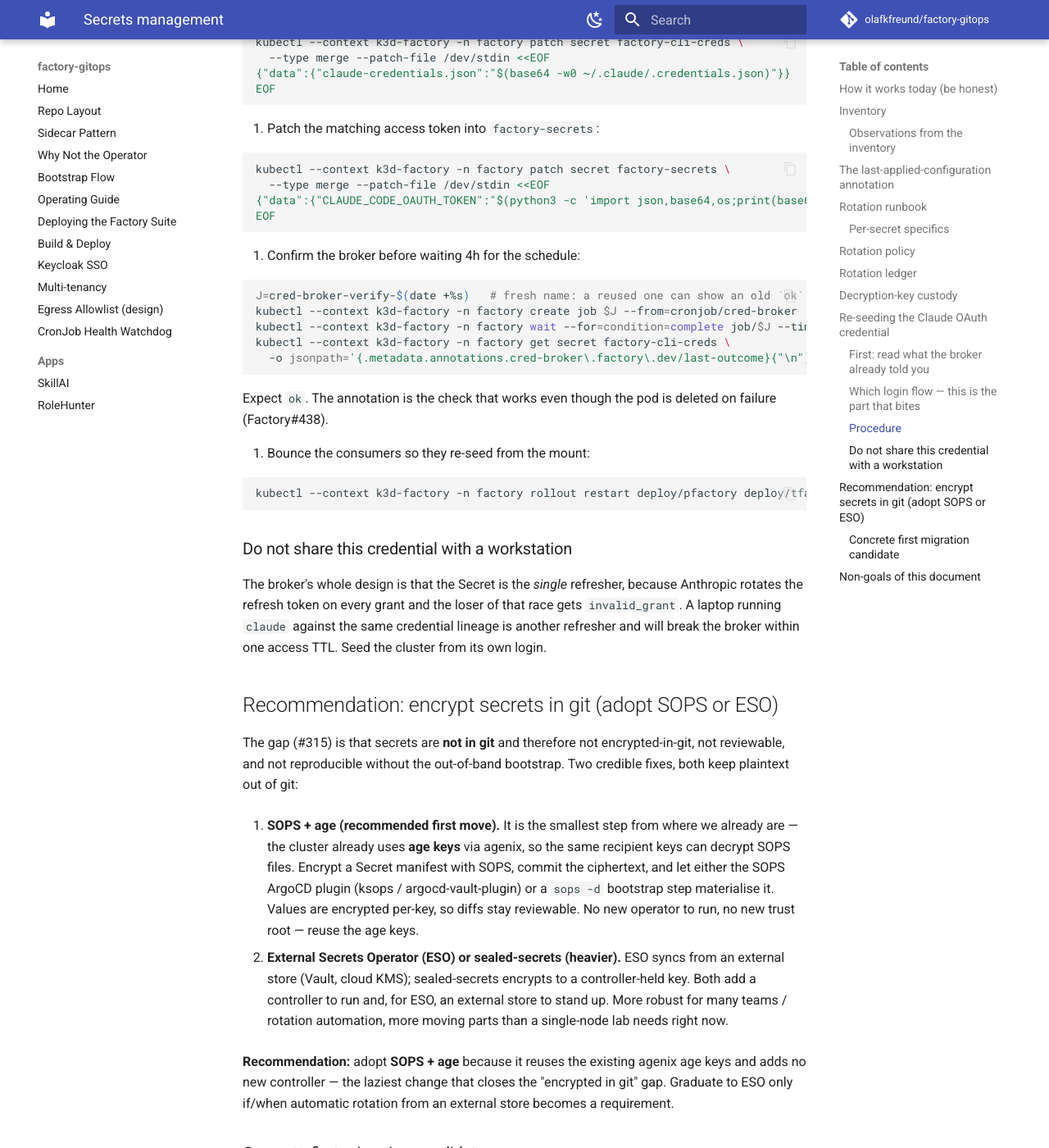
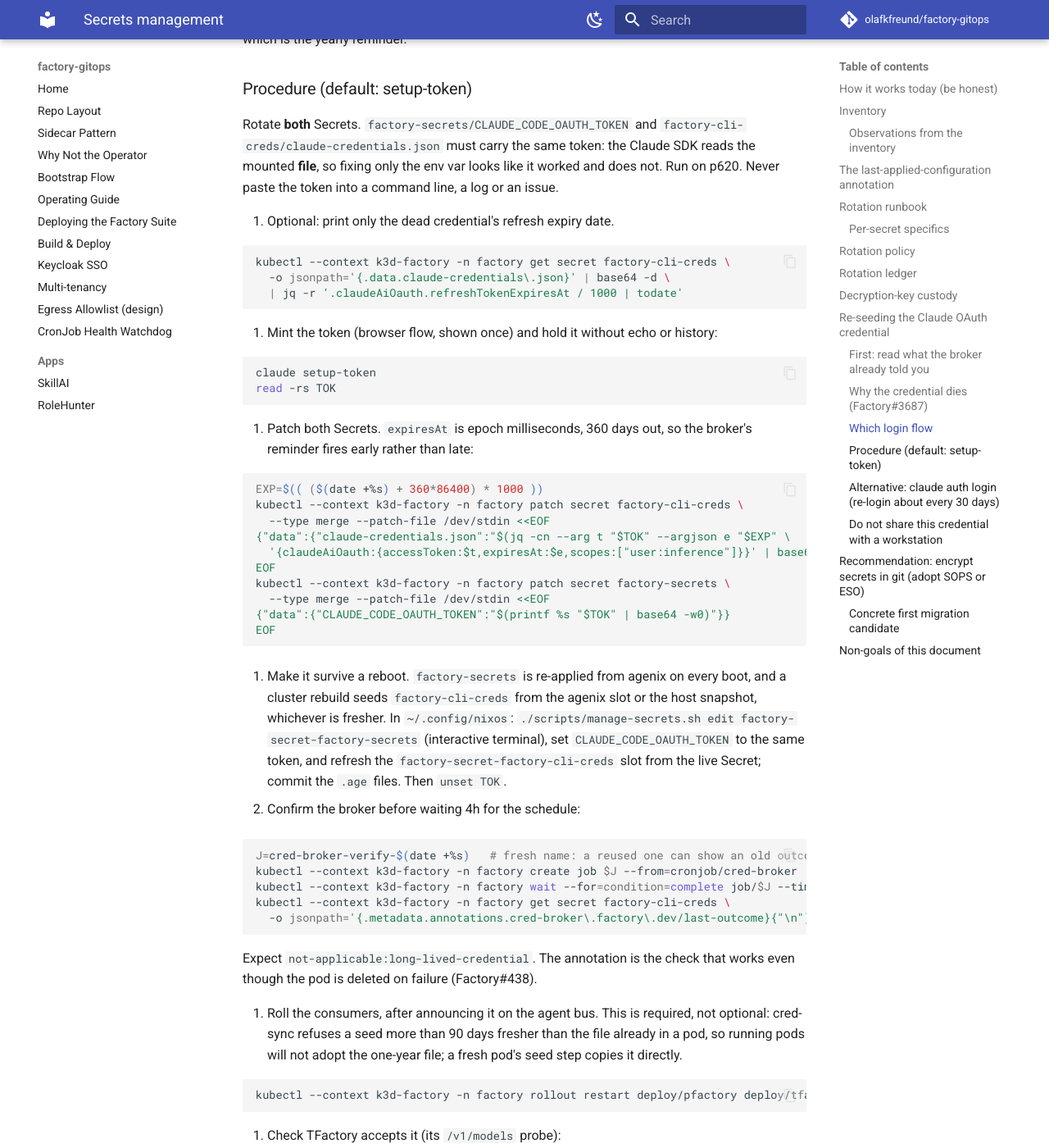
Before and after one commit to olafkfreund/factory-gitops, an MkDocs documentation site: the page built from docs/secrets-management.md, in a window 1280 px wide and 1400 px high, scrolled down 11500 px. Shown: the whole window at 82% size. Built offline with MkDocs 1.6.1 and Material for MkDocs 9.7.7, drawn with Linux system fonts in a browser that asks for light colours; comment, search, counter and statistics services are not loaded; some of the changed text lies outside the part shown.

Commit message:
fix(cred-broker): setup-token default and 7-day refresh-token expiry alert (Factory#3687)
Plan steps 1-3 (lead). Broker warns when refreshTokenExpiresAt is within 7 days, docs make setup-token the default flow, application.yaml comment corrected.

Co-Authored-By: Claude Opus 5.5 <noreply@anthropic.com>
Claude-Session: https://claude.ai/code/session_01WtDyDqabJ8SR4gD3ubwYx1

````diff
--- a/docs/secrets-management.md
+++ b/docs/secrets-management.md
@@ -34,9 +34,11 @@ Consequences:
 - A cluster rebuild depends on the bootstrap re-creating every Secret; a Secret
   whose key drifts from what a consumer expects fails silently (this exact class
   of bug bit the KEDA scaler — see `apps/keda/scaledobjects/triggerauthentication.yaml`).
-- Only **one** secret rotates automatically (the Claude OAuth cred, via the
-  cred-broker CronJob). Everything else is manual, on the schedule in
-  [Rotation policy](#rotation-policy).
+- No secret rotates itself for good. The cred-broker CronJob only refreshes a
+  `claude auth login` credential until its fixed ~30-day lineage ends and watches the
+  expiry of a `claude setup-token` one; both need a human re-seed
+  ([Re-seeding](#re-seeding-the-claude-oauth-credential)). Everything else is manual,
+  on the schedule in [Rotation policy](#rotation-policy).
 
 ## Inventory
 
@@ -48,7 +50,7 @@ All are namespace `factory` and seeded via agenix on p510 unless noted.
 | `factory-secrets` | POSTGRES_PASSWORD, GITHUB_TOKEN, APP_API_TOKEN, CFACTORY_READ_KEY, AIFACTORY_TRUSTED_PLAN_KEY_PFACTORY, PFACTORY_CONTRACT_SIGNING_KEY__PF-2026-10 (Ed25519 seed, TFactory#1432), {PFACTORY,TFACTORY,AIFACTORY}_JWT_SECRET, {PFACTORY,TFACTORY,AIFACTORY}_OIDC_CLIENT_SECRET, OPENAI_API_KEY, OPENAI_COMPATIBLE_API_KEY, GEMINI_API_KEY, CONTEXT7_KEY, LANGCHAIN_API_KEY, RAPIDAPI_KEY, CLAUDE_CODE_OAUTH_TOKEN, OLLAMA_API_KEY, CFACTORY_AUDIT_HMAC_SECRET, CFACTORY_CREDENTIAL_KEY, KMS_FERNET_KEY (aifactory at-rest key; rotation re-encrypts, see AIFactory `python -m server.crypto`) | pfactory, tfactory, aifactory, cfactory, backups, keda triggerauth | Manual (agenix). The catch-all secret — highest blast radius. |
 | `minio-creds` | S3_ACCESS_KEY, S3_SECRET_KEY | minio, minio bucket-init, pfactory, tfactory, aifactory, backups | Manual (agenix). Rotate = recreate + bounce minio and every consumer. |
 | `minio-kms` | MINIO_KMS_SECRET_KEY | minio | Manual (agenix). The object-encryption KEK — see docs/encryption-at-rest.md; compromise-only rotation, see [Rotation policy](#rotation-policy). |
-| `factory-cli-creds` | claude-credentials.json (+ codex/copilot/gemini keys) | pfactory, tfactory, aifactory (mounted) | AUTOMATIC — cred-broker CronJob (`apps/cred-broker`) refreshes the Claude OAuth token every 4h. Others manual. |
+| `factory-cli-creds` | claude-credentials.json (+ codex/copilot/gemini keys) | pfactory, tfactory, aifactory (mounted) | Claude credential: `claude setup-token` (about 1 year) re-seeded by hand; cred-broker (`apps/cred-broker`) watches the expiry and refreshes only an `auth login` credential. Others manual. |
 | `factory-db-pfactory` | DATABASE_URL | pfactory | Manual (agenix). Derived from POSTGRES_PASSWORD; rotate together. |
 | `factory-db-tfactory` | DATABASE_URL | tfactory | Manual (agenix). As above. |
 | `factory-db-aifactory` | DATABASE_URL | aifactory | Manual (agenix). As above. |
@@ -73,8 +75,8 @@ controllers, not the app-seeding path): `kedaorg-certs` (KEDA operator TLS),
   `factory-secrets` (Postgres server + KEDA), the three `factory-db-*`
   DATABASE_URLs, and any manual psql. Rotating it is a multi-step dance
   (below) — a good argument for the ESO/SOPS templating recommended below.
-- Only `factory-cli-creds`' Claude token self-heals. Every other credential is a
-  manual, undocumented-until-now rotation.
+- Nothing self-heals past a credential's own expiry: the Claude token needs a
+  re-seed (about yearly with `setup-token`) and every other credential is a manual rotation.
 
 ## The last-applied-configuration annotation
 
@@ -179,8 +181,8 @@ General shape for the manual (agenix) secrets:
 - **minio-kms** (the KEK): compromise-only, never a plain swap — see the
   emergency path in [Rotation policy](#rotation-policy).
 
-- **factory-cli-creds** (Claude OAuth): normally hands-off (cred-broker). Only
-  needs a human when the refresh token is consumed/expired. Full procedure in
+- **factory-cli-creds** (Claude OAuth): a `claude setup-token` credential lasts about
+  a year; cred-broker only watches it. Needs a human at expiry. Full procedure in
   [Re-seeding the Claude OAuth credential](#re-seeding-the-claude-oauth-credential).
 
 - **oauth2-proxy-\*** cookie-secret: must be a 16/24/32-byte value; regenerate
@@ -204,7 +206,7 @@ General shape for the manual (agenix) secrets:
 | Data-encryption roots | `KMS_FERNET_KEY` (aifactory) | 365d | Envelope: `python -m server.crypto rotate-root` with `KMS_FERNET_KEY_NEW` set re-wraps the data keys, then the env is flipped (AIFactory `server/crypto/__main__.py`). |
 | Data-encryption roots | `CFACTORY_CREDENTIAL_KEY` | 365d | Multi-key: prepend `<new-id>:<key>,`, keeping old ids listed until records are re-wrapped (`cfactory/config.py`). |
 | Data-encryption roots | `minio-kms` KEK | **compromise only** | Single-key mode can't hold old and new at once, so there's no scheduled rotation until KES. On compromise, follow the emergency runbook (untested, needs downtime) in [`encryption-at-rest.md`](encryption-at-rest.md#kek-compromise-emergency-re-encryption-untested). |
-| Claude OAuth | `factory-cli-creds`, `CLAUDE_CODE_OAUTH_TOKEN` | n/a | Automated by cred-broker. Referenced only; unchanged. |
+| Claude OAuth | `factory-cli-creds`, `CLAUDE_CODE_OAUTH_TOKEN` | ~360d (`setup-token`) | Manual re-seed; cred-broker opens an issue when the expiry is near. See [Re-seeding](#re-seeding-the-claude-oauth-credential). Referenced only. |
 
 Triggers that force an immediate rotation, whatever the age: suspected or
 confirmed leak (including a value seen in a log, an annotation or a
@@ -296,8 +298,10 @@ or fingerprints belong in this repo.
 
 The broker opens a GitHub issue (label `cred-broker`, on `ALERT_REPO`) on the first
 refresh rejected with `invalid_grant`, and on any other failed refresh while the
-access token has `ALERT_WITHIN_HOURS` (default 5) or less left. The body carries
-`last-outcome`, `access-expires-at` and these steps (Factory#3687). It needs
+access token has `ALERT_WITHIN_HOURS` (default 5) or less left. For a refreshable
+(`auth login`) credential it also opens one 7 days before, or after, the refresh token's own
+expiry (`refresh-token-expiring`, date in `last-detail`). The body carries
+`last-outcome`, `access-expires-at` and a pointer to this section (Factory#3687). It needs
 `factory-secrets/GITHUB_TOKEN`; without it the broker logs `alerting inert` and still
 rotates. It raises nothing for a long-lived credential (more than 30 days left).
 
@@ -317,33 +321,109 @@ kubectl --context k3d-factory -n factory get secret factory-cli-creds \
 - `last-outcome` of `refresh-rejected:invalid_grant` is the case this section
   covers.
 
-### Which login flow — this is the part that bites
+### Why the credential dies (Factory#3687)
 
-Two different Claude credentials can land in this Secret and only one of them
-works with the broker.
+A `claude auth login` refresh-token lineage has a **fixed lifetime of about 30 days from the
+login**. Rotating the refresh token does not extend it, so the broker cannot keep an
+`auth login` credential alive: the file carries `claudeAiOauth.refreshTokenExpiresAt`, and
+the first `invalid_grant` ("Refresh token expired") comes shortly after that date. This is
+why the credential seeded on 2026-10-06 stopped on 2026-11-05. Earlier incidents were mostly
+cluster rebuilds and outages, not expiries.
 
-| Flow | Access TTL | Refresh token usable by cred-broker? |
-|---|---|---|
-| `claude auth login` | ~8h | **Yes** — this is what the broker is built for |
-| `claude setup-token` | ~1 year | **No** — the broker fails `invalid_grant` forever |
+### Which login flow
 
-Factory#437 was a `setup-token` credential: the fleet was fine (364 days of
-access left) but every 4h refresh failed and would have kept failing after any
-number of re-seeds using the same flow. If you re-seed, use `claude auth login`.
+| Flow | Lifetime | Refresh | Owner effort |
+|---|---|---|---|
+| `claude setup-token` (**default**) | about 1 year | none; the broker reports `not-applicable:long-lived-credential` | one re-seed a year |
+| `claude auth login` (alternative) | access 8h, refresh lineage about 30 days | broker refreshes every 4h, cannot extend the lineage | re-login about every 30 days; broker issue 7 days ahead |
 
-If you deliberately want the long-lived `setup-token` instead, then cred-broker
-is the wrong control for this credential — suspend it and monitor the expiry
-date rather than leaving a job to fail six times a day.
+A setup-token is inference-only (scope `user:inference`); nothing in this repo needs more.
+It is valid for a year if leaked, so treat it like any long-lived secret. Keep the broker
+scheduled with a setup-token: at 30 days of runway or less it goes red (`no-refresh-token`)
+and opens the issue, which is the yearly reminder.
 
-### Procedure
+### Procedure (default: setup-token)
 
 Rotate **both** Secrets. `factory-secrets/CLAUDE_CODE_OAUTH_TOKEN` and
-`factory-cli-creds/claude-credentials.json` must carry the same access token —
-the Claude SDK reads the mounted **file**, so fixing only the env var looks like
-it worked and does not.
+`factory-cli-creds/claude-credentials.json` must carry the same token: the Claude SDK
+reads the mounted **file**, so fixing only the env var looks like it worked and does not.
+Run on p620. Never paste the token into a command line, a log or an issue.
 
-1. On a machine with the CLI, `claude auth login`. This writes
-   `~/.claude/.credentials.json`.
+0. Optional: print only the dead credential's refresh expiry date.
+
+   ```sh
+   kubectl --context k3d-factory -n factory get secret factory-cli-creds \
+     -o jsonpath='{.data.claude-credentials\.json}' | base64 -d \
+     | jq -r '.claudeAiOauth.refreshTokenExpiresAt / 1000 | todate'
+   ```
+
+1. Mint the token (browser flow, shown once) and hold it without echo or history:
+
+   ```sh
+   claude setup-token
+   read -rs TOK
+   ```
+
+2. Patch both Secrets. `expiresAt` is epoch milliseconds, 360 days out, so the broker's
+   reminder fires early rather than late:
+
+   ```sh
+   EXP=$(( ($(date +%s) + 360*86400) * 1000 ))
+   kubectl --context k3d-factory -n factory patch secret factory-cli-creds \
+     --type merge --patch-file /dev/stdin <<EOF
+   {"data":{"claude-credentials.json":"$(jq -cn --arg t "$TOK" --argjson e "$EXP" \
+     '{claudeAiOauth:{accessToken:$t,expiresAt:$e,scopes:["user:inference"]}}' | base64 -w0)"}}
+   EOF
+   kubectl --context k3d-factory -n factory patch secret factory-secrets \
+     --type merge --patch-file /dev/stdin <<EOF
+   {"data":{"CLAUDE_CODE_OAUTH_TOKEN":"$(printf %s "$TOK" | base64 -w0)"}}
+   EOF
+   ```
+
+3. Make it survive a reboot. `factory-secrets` is re-applied from agenix on every boot, and
+   a cluster rebuild seeds `factory-cli-creds` from the agenix slot or the host snapshot,
+   whichever is fresher. In `~/.config/nixos`:
+   `./scripts/manage-secrets.sh edit factory-secret-factory-secrets` (interactive terminal),
+   set `CLAUDE_CODE_OAUTH_TOKEN` to the same token, and refresh the
+   `factory-secret-factory-cli-creds` slot from the live Secret; commit the `.age` files.
+   Then `unset TOK`.
+
+4. Confirm the broker before waiting 4h for the schedule:
+
+   ```sh
+   J=cred-broker-verify-$(date +%s)   # fresh name: a reused one can show an old outcome
+   kubectl --context k3d-factory -n factory create job $J --from=cronjob/cred-broker
+   kubectl --context k3d-factory -n factory wait --for=condition=complete job/$J --timeout=120s
+   kubectl --context k3d-factory -n factory get secret factory-cli-creds \
+     -o jsonpath='{.metadata.annotations.cred-broker\.factory\.dev/last-outcome}{"\n"}'
+   ```
+
+   Expect `not-applicable:long-lived-credential`. The annotation is the check that works
+   even though the pod is deleted on failure (Factory#438).
+
+5. Roll the consumers, after announcing it on the agent bus. This is required, not optional:
+   cred-sync refuses a seed more than 90 days fresher than the file already in a pod, so
+   running pods will not adopt the one-year file; a fresh pod's seed step copies it directly.
+
+   ```sh
+   kubectl --context k3d-factory -n factory rollout restart deploy/pfactory deploy/tfactory deploy/aifactory
+   ```
+
+6. Check TFactory accepts it (its `/v1/models` probe):
+
+   ```sh
+   kubectl --context k3d-factory get --raw \
+     /api/v1/namespaces/factory/services/tfactory:3103/proxy/api/health \
+     | jq '.. | objects | select(has("validity"))'
+   ```
+
+   Expect `"validity": "valid"`. Then close the `cred-broker` issue.
+
+### Alternative: `claude auth login` (re-login about every 30 days)
+
+Same two Secrets, same verify and roll steps; only the credential differs.
+
+1. On a machine with the CLI, `claude auth login`. This writes `~/.claude/.credentials.json`.
 
 2. Patch the file into `factory-cli-creds` without clobbering the sibling
    codex/copilot/gemini keys. Keep the value off the command line:
@@ -364,24 +444,8 @@ it worked and does not.
    EOF
    ```
 
-4. Confirm the broker before waiting 4h for the schedule:
-
-   ```sh
-   J=cred-broker-verify-$(date +%s)   # fresh name: a reused one can show an old `ok`
-   kubectl --context k3d-factory -n factory create job $J --from=cronjob/cred-broker
-   kubectl --context k3d-factory -n factory wait --for=condition=complete job/$J --timeout=120s
-   kubectl --context k3d-factory -n factory get secret factory-cli-creds \
-     -o jsonpath='{.metadata.annotations.cred-broker\.factory\.dev/last-outcome}{"\n"}'
-   ```
-
-   Expect `ok`. The annotation is the check that works even though the pod is
-   deleted on failure (Factory#438).
-
-5. Bounce the consumers so they re-seed from the mount:
-
-   ```sh
-   kubectl --context k3d-factory -n factory rollout restart deploy/pfactory deploy/tfactory deploy/aifactory
-   ```
+4. Do steps 3 (agenix), 4 (verify, expect `ok`) and 5 (roll the consumers) above. Put the
+   login date in your calendar: the broker's issue arrives 7 days before the lineage ends.
 
 ### Do not share this credential with a workstation
 
````
Also changed, not shown: 3 other files.
